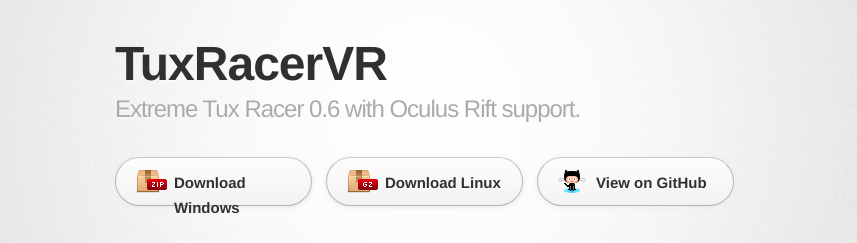
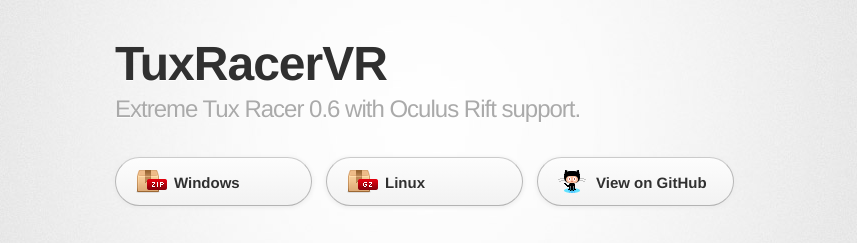
Before and after one commit to kanyun157/tuxracer-vr, a plain HTML site: page index.html in a window 1280 px wide. Shown: the top 243 px of the page, without its empty margins (215-1072 px from the left). Drawn offline with Linux system fonts and the light colour scheme; a web font is replaced by a local one.

Commit message:
Button labels are overflowing their boundaries

```diff
--- a/index.html
+++ b/index.html
@@ -23,8 +23,8 @@
         </header>
 
         <section id="downloads" class="clearfix">
-          <a href="https://github.com/jdtaylor/tuxracer-vr/releases/download/v0.63/TuxRacerVR_v0.63.zip" id="download-zip" class="button"><span>Download Windows</span></a>
-          <a href="https://github.com/jdtaylor/tuxracer-vr/releases/download/v0.64/TuxRacerVR_v0.64_linux64.zip" id="download-tar-gz" class="button"><span>Download Linux</span></a>
+          <a href="https://github.com/jdtaylor/tuxracer-vr/releases/download/v0.63/TuxRacerVR_v0.63.zip" id="download-zip" class="button"><span>Windows</span></a>
+          <a href="https://github.com/jdtaylor/tuxracer-vr/releases/download/v0.64/TuxRacerVR_v0.64_linux64.zip" id="download-tar-gz" class="button"><span>Linux</span></a>
           <a href="https://github.com/jdtaylor/tuxracer-vr" id="view-on-github" class="button"><span>View on GitHub</span></a>
         </section>
 
```
